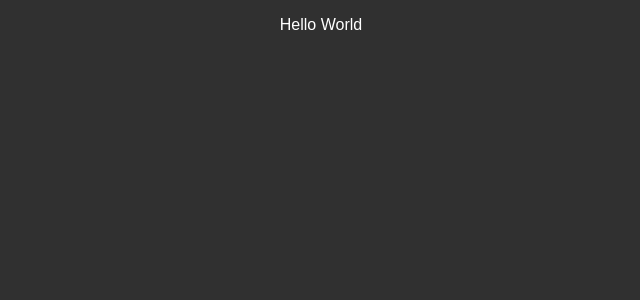
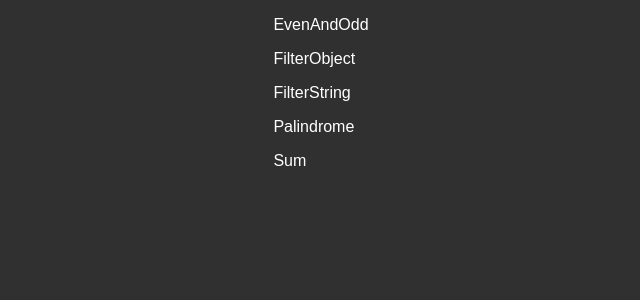
Before and after one commit to zackrogerst/cs-toy-challenge-react-practice, a React (Create React App) app: page / in a window 1280 px wide. Shown: the top 300 px of the page, without its empty margins (319-959 px from the left). Built offline with nearby package versions, Linux system fonts and the light colour scheme.

Commit message:
added Topics components

```diff
--- a/src/components/TopicBrowser/TopicBrowser.js
+++ b/src/components/TopicBrowser/TopicBrowser.js
@@ -1,8 +1,19 @@
 import React from "react";
+import EvenAndOdd from "../Topics/EvenAndOdd";
+import FilterObject from "../Topics/FilterObject";
+import FilterString from "../Topics/FilterString";
+import Palindrome from "../Topics/Palindrome";
+import Sum from "../Topics/Sum";
 
 function TopicBrowser() {
 	return (
-			<p>Hello World</p>
+		<div>
+			<EvenAndOdd />
+			<FilterObject />
+			<FilterString />
+			<Palindrome />
+			<Sum />
+		</div>
 	);
 }
 
--- a/src/components/Topics/EvenAndOdd.js
+++ b/src/components/Topics/EvenAndOdd.js
@@ -0,0 +1,7 @@
+import React from "react";
+
+function EvenAndOdd() {
+	return <p>EvenAndOdd</p>;
+}
+
+export default EvenAndOdd;
--- a/src/components/Topics/FilterObject.js
+++ b/src/components/Topics/FilterObject.js
@@ -0,0 +1,7 @@
+import React from "react";
+
+function FilterObject() {
+	return <p>FilterObject</p>;
+}
+
+export default FilterObject;
--- a/src/components/Topics/FilterString.js
+++ b/src/components/Topics/FilterString.js
@@ -0,0 +1,7 @@
+import React from "react";
+
+function FilterString() {
+	return <p>FilterString</p>;
+}
+
+export default FilterString;
--- a/src/components/Topics/Palindrome.js
+++ b/src/components/Topics/Palindrome.js
@@ -0,0 +1,7 @@
+import React from "react";
+
+function Palindrome() {
+	return <p>Palindrome</p>;
+}
+
+export default Palindrome;
--- a/src/components/Topics/Sum.js
+++ b/src/components/Topics/Sum.js
@@ -0,0 +1,7 @@
+import React from "react";
+
+function Sum() {
+	return <p>Sum</p>;
+}
+
+export default Sum;
```
